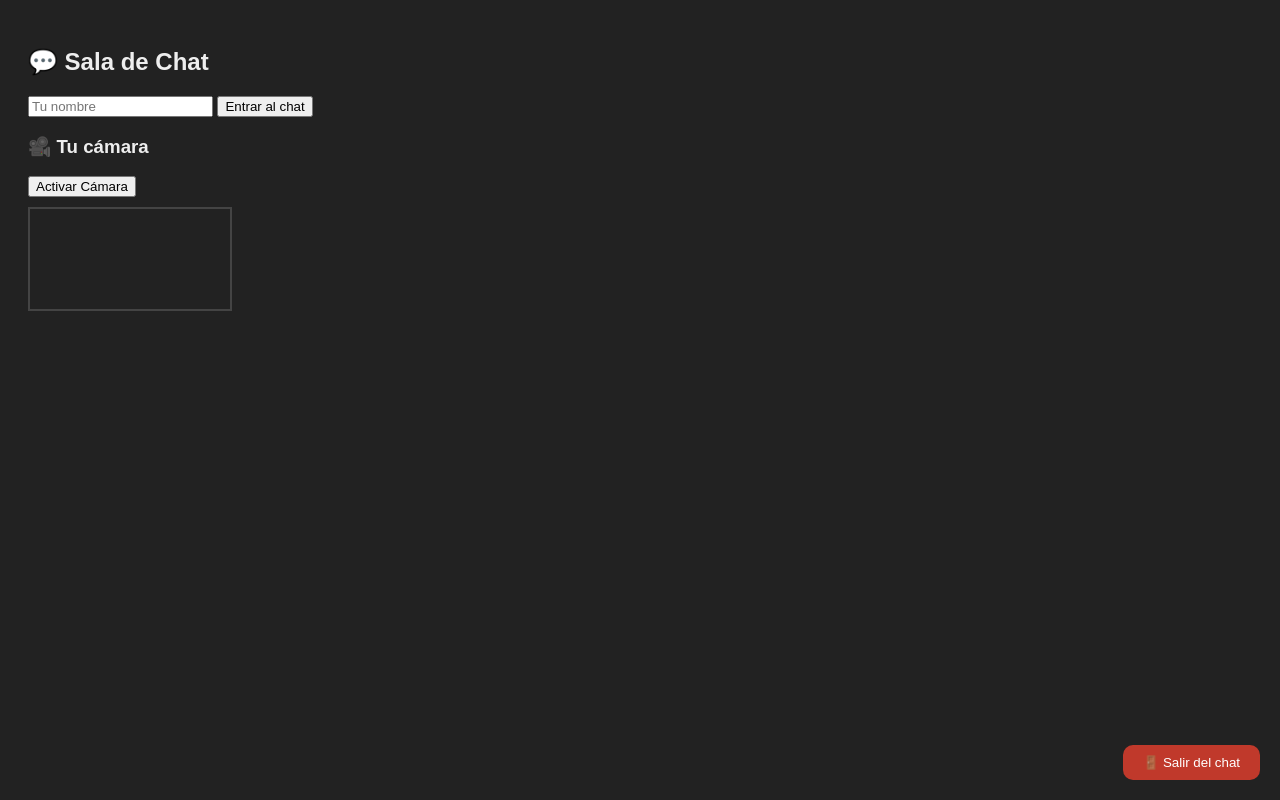
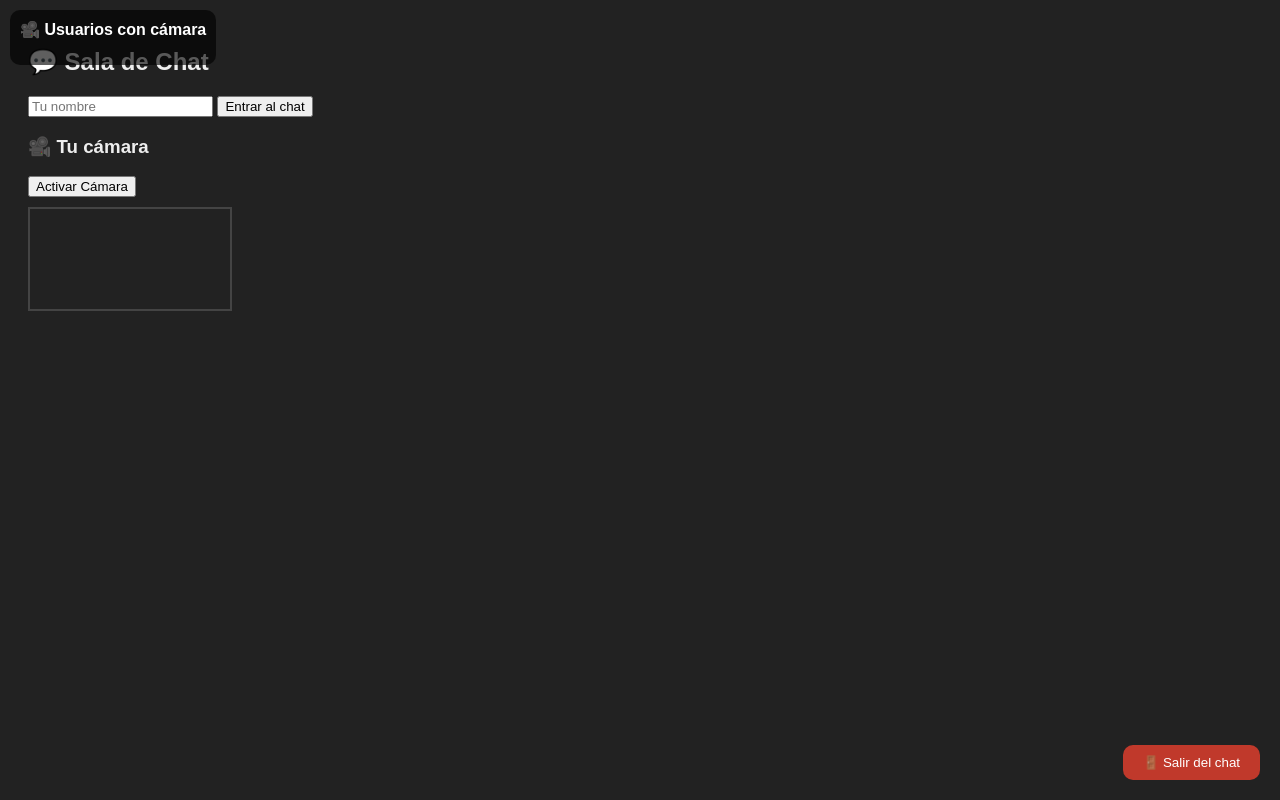
Before and after one commit to noizemanx/saladchat, a website: page index.html in a window 1280 px wide. Drawn offline with nearby package versions, Linux system fonts and the light colour scheme.

Commit message:
Update index.html

```diff
--- a/index.html
+++ b/index.html
@@ -28,6 +28,10 @@
   <div id="videos">
     <video id="localVideo" autoplay muted></video>
   </div>
+<div id="usuarios-activos" style="position:fixed; top:10px; left:10px; background:#000000a0; color:white; padding:10px; border-radius:10px; max-width:200px; z-index:1000;">
+  <h4 style="margin:0;">🎥 Usuarios con cámara</h4>
+  <ul id="lista-usuarios" style="list-style:none; padding:0; margin-top:5px;"></ul>
+</div>
 
   <script src="https://cdn.socket.io/4.6.1/socket.io.min.js"></script>
   <script>
```
